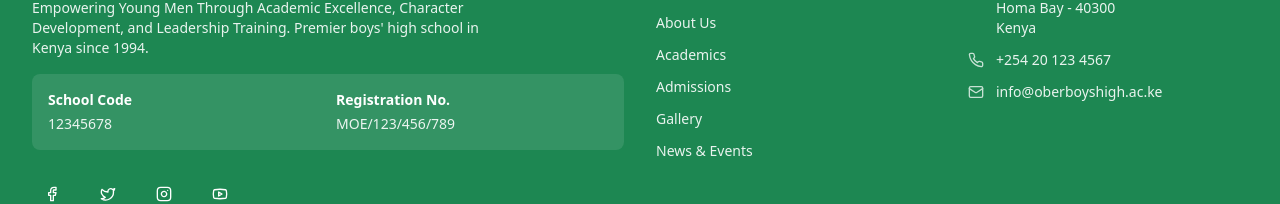
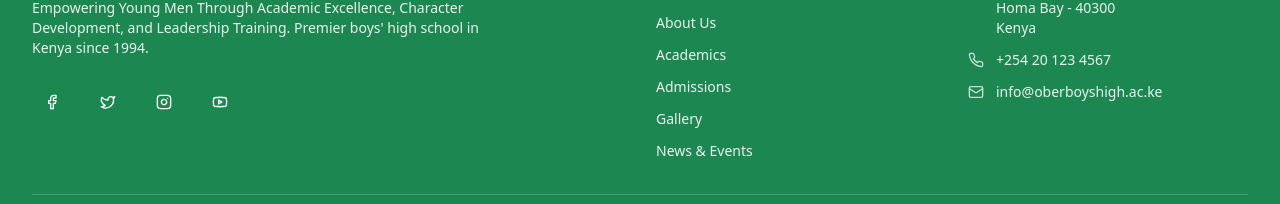
Before and after one commit to SK3CHI3/OBER-HIGH-SCHOOL-WEB, a React (Vite) app: page /news in a window 1280 px wide. Shown: the part 2557-2761 px from the top of the page. Built offline with nearby package versions, Linux system fonts and the light colour scheme; the HTML template or start-up script is replaced by a standard one.

Commit message:
Make hero section truly full screen and remove school code card from footer

```diff
--- a/src/components/Footer.tsx
+++ b/src/components/Footer.tsx
@@ -21,22 +21,10 @@ const Footer = () => {
                 <div className="text-sm opacity-90">Excellence in Education</div>
               </div>
             </div>
-            <p className="text-sm opacity-90 mb-4 max-w-md">
+            <p className="text-sm opacity-90 mb-6 max-w-md">
               Empowering Young Men Through Academic Excellence, Character Development, and Leadership Training.
               Premier boys' high school in Kenya since 1994.
             </p>
-            <div className="mb-6 p-4 bg-white/10 rounded-lg">
-              <div className="grid grid-cols-1 sm:grid-cols-2 gap-4 text-sm">
-                <div>
-                  <div className="font-semibold mb-1">School Code</div>
-                  <div className="opacity-90">12345678</div>
-                </div>
-                <div>
-                  <div className="font-semibold mb-1">Registration No.</div>
-                  <div className="opacity-90">MOE/123/456/789</div>
-                </div>
-              </div>
-            </div>
             <div className="flex space-x-4">
               <Button variant="ghost" size="icon" className="text-primary-foreground hover:bg-white/20">
                 <Facebook className="h-5 w-5" />
--- a/src/components/Hero.tsx
+++ b/src/components/Hero.tsx
@@ -43,7 +43,7 @@ const Hero = () => {
   }, [heroImages]);
 
   return (
-    <section id="home" className="relative h-screen flex items-center overflow-hidden">
+    <section id="home" className="relative h-screen w-full flex items-center overflow-hidden" style={{ minHeight: '100vh' }}>
       {/* Dynamic Background Images */}
       <div className="absolute inset-0">
         {heroImages.map((image, index) => (
@@ -61,7 +61,7 @@ const Hero = () => {
       </div>
 
       {/* Content */}
-          <div className="relative z-10 max-w-7xl mx-auto px-4 sm:px-6 lg:px-8 py-16 sm:py-24 lg:py-32">
+          <div className="relative z-10 w-full max-w-7xl mx-auto px-4 sm:px-6 lg:px-8 py-16 sm:py-24 lg:py-32">
             <motion.div
               className="text-center text-white"
               initial={{ opacity: 0, y: 50 }}
```
